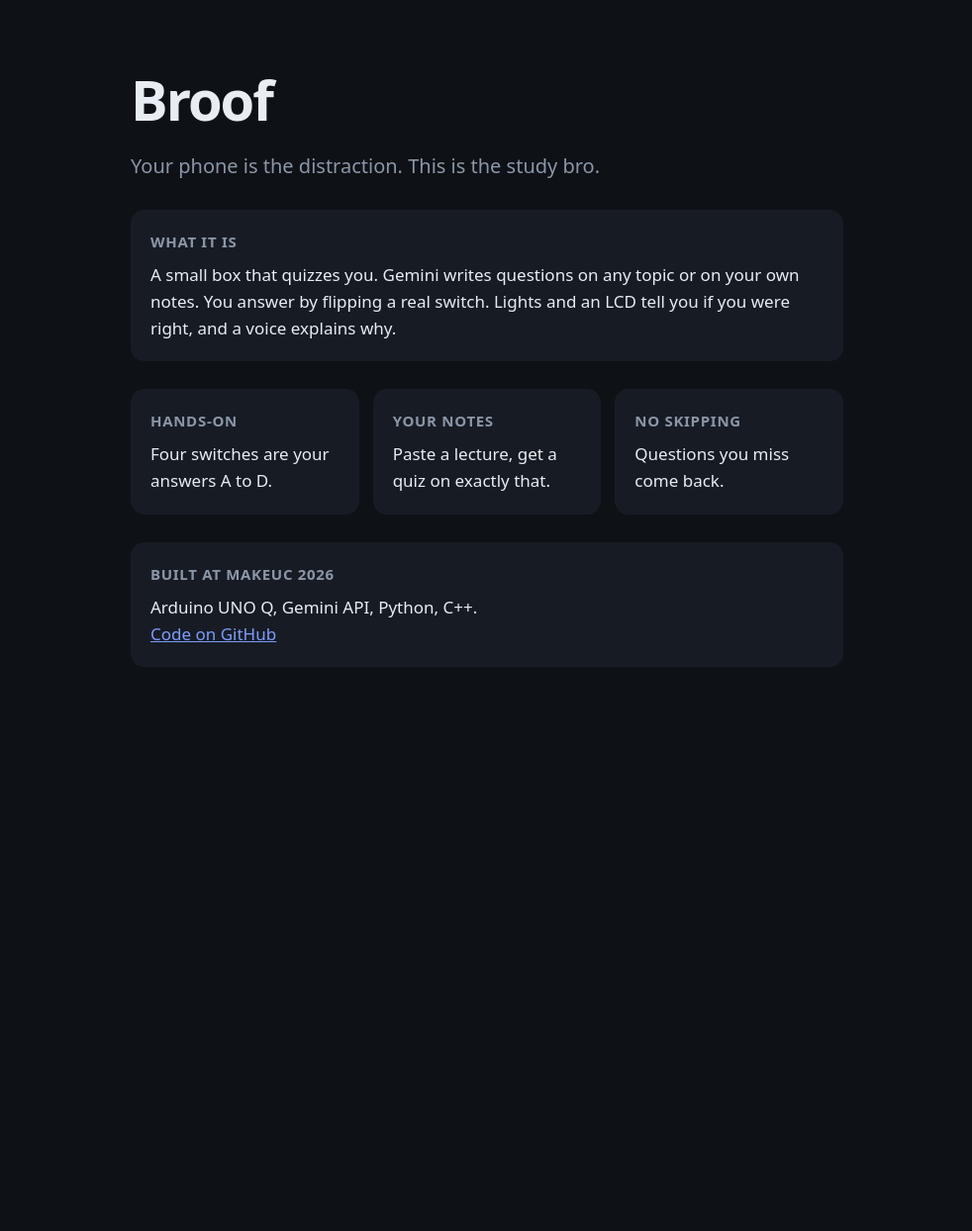
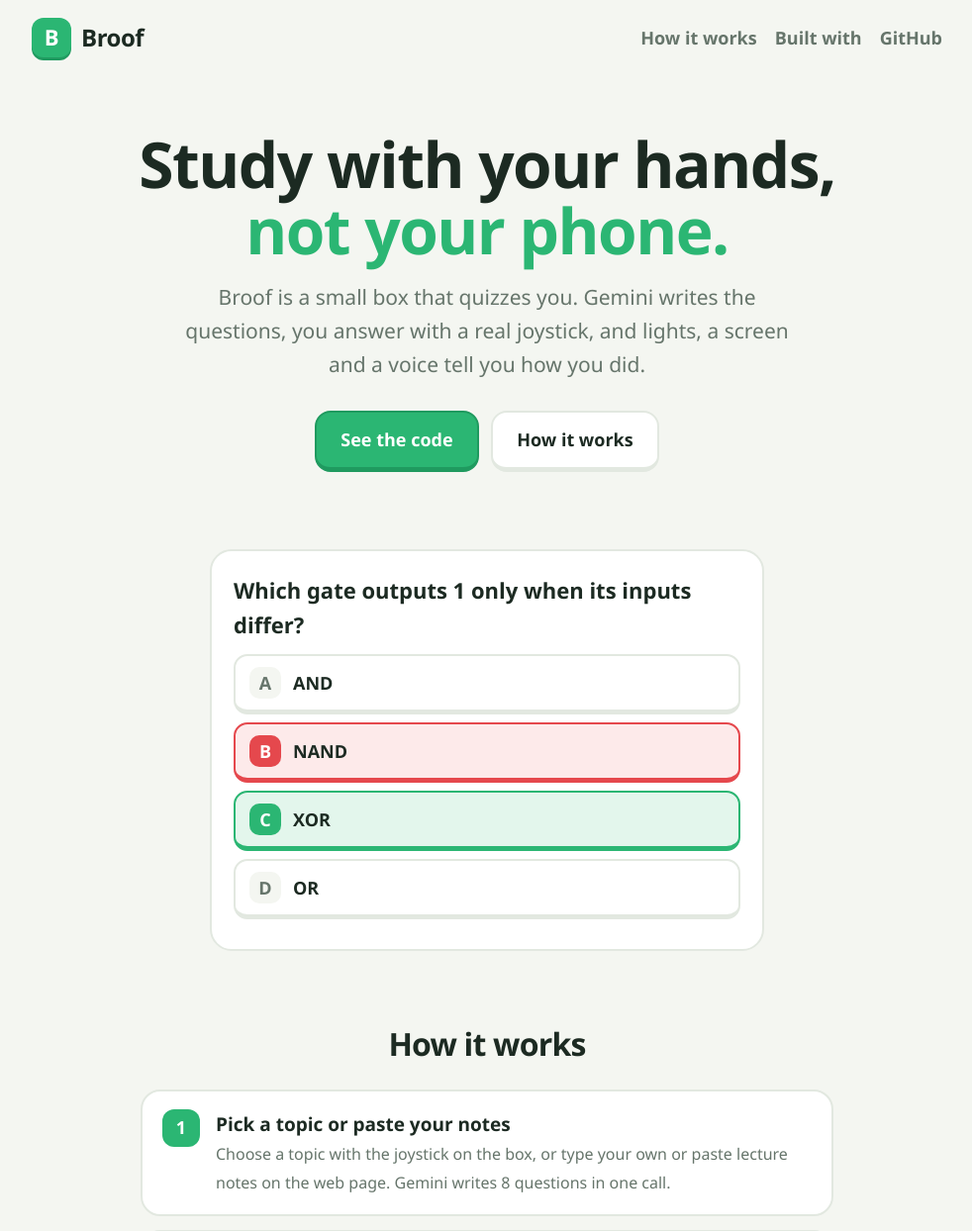
Before and after one commit to AnNguyen07269/Broof, a plain HTML site: page docs/index.html in a window 1280 px wide. Shown: the top 1244 px of the page at 99% size, without its empty margins (148-1130 px from the left). Before the commit the page ends 800 px from the top, so only its background shows below. Drawn offline with Linux system fonts and the light colour scheme.

Commit message:
Update landing page for final build
Co-Authored-By: Claude Sonnet 5.5 <noreply@anthropic.com>
Claude-Session: https://claude.ai/code/session_01TLHcWE1s98xCajLSNm1DLu

```diff
--- a/docs/index.html
+++ b/docs/index.html
@@ -1,25 +1,106 @@
 <!doctype html>
-<html lang="en"><head><meta charset="utf-8"><meta name="viewport" content="width=device-width,initial-scale=1">
+<html lang="en">
+<head>
+<meta charset="utf-8">
+<meta name="viewport" content="width=device-width, initial-scale=1">
 <title>Broof - your brain-rot-proof study bro</title>
+<meta name="description" content="Broof is a hands-on study box. Gemini writes the quiz, you answer with a real joystick, and lights, an LCD and a voice tell you how you did.">
 <style>
-:root{--bg:#0e1116;--card:#171c24;--text:#e8edf3;--muted:#8b97a7;--accent:#7c9cff}
-*{box-sizing:border-box}body{margin:0;background:var(--bg);color:var(--text);font:17px/1.6 system-ui,Segoe UI,sans-serif}
-main{max-width:760px;margin:0 auto;padding:56px 20px}
-h1{font-size:56px;margin:0;letter-spacing:-2px}.tag{color:var(--muted);font-size:20px;margin:6px 0 28px}
-.card{background:var(--card);border-radius:14px;padding:20px;margin:14px 0}
-h2{font-size:15px;color:var(--muted);text-transform:uppercase;letter-spacing:.7px;margin:0 0 8px}
-a{color:var(--accent)}.row{display:grid;grid-template-columns:repeat(auto-fit,minmax(200px,1fr));gap:14px}
-</style></head><body><main>
-<h1>Broof</h1>
-<div class="tag">Your phone is the distraction. This is the study bro.</div>
-<div class="card"><h2>What it is</h2>
-A small box that quizzes you. Gemini writes questions on any topic or on your own notes. You answer by flipping a real switch.
-Lights and an LCD tell you if you were right, and a voice explains why.</div>
-<div class="row">
-<div class="card"><h2>Hands-on</h2>Four switches are your answers A to D.</div>
-<div class="card"><h2>Your notes</h2>Paste a lecture, get a quiz on exactly that.</div>
-<div class="card"><h2>No skipping</h2>Questions you miss come back.</div>
+  :root { --bg:#f4f6f1; --card:#fff; --ink:#1c2a22; --muted:#66756b; --line:#e2e8e0;
+          --green:#2bb673; --green-d:#1f9a5f; --green-bg:#e3f6ec; --blue:#3b6cf6; --red:#e5484d; }
+  * { box-sizing:border-box; }
+  html { scroll-behavior:smooth; }
+  body { margin:0; background:var(--bg); color:var(--ink); font:18px/1.6 "Nunito","Segoe UI",system-ui,-apple-system,sans-serif; -webkit-font-smoothing:antialiased; }
+  .wrap { max-width:960px; margin:0 auto; padding:0 20px; }
+  nav { display:flex; align-items:center; justify-content:space-between; padding:18px 0; }
+  .brand { display:flex; align-items:center; gap:10px; font-weight:900; font-size:24px; letter-spacing:-.5px; }
+  .logo { width:40px; height:40px; border-radius:12px; background:var(--green); color:#fff; display:grid; place-items:center; font-weight:900; font-size:22px; box-shadow:0 3px 0 var(--green-d); }
+  nav a.link { color:var(--muted); text-decoration:none; font-weight:800; margin-left:18px; }
+  nav a.link:hover { color:var(--ink); }
+  .hero { text-align:center; padding:56px 0 40px; }
+  .hero h1 { font-size:clamp(38px,7vw,64px); line-height:1.05; margin:0 0 18px; letter-spacing:-1.5px; font-weight:900; }
+  .hero h1 em { font-style:normal; color:var(--green); }
+  .hero p { max-width:620px; margin:0 auto 26px; color:var(--muted); font-size:21px; }
+  .btn { display:inline-block; text-decoration:none; font-weight:900; padding:13px 24px; border-radius:16px; border:2px solid var(--line); border-bottom-width:5px; background:#fff; color:var(--ink); margin:4px; }
+  .btn.primary { background:var(--green); border-color:var(--green-d); color:#fff; }
+  .btn:active { transform:translateY(2px); border-bottom-width:3px; }
+  section { padding:34px 0; }
+  h2 { font-size:32px; letter-spacing:-.8px; margin:0 0 20px; font-weight:900; text-align:center; }
+  .grid { display:grid; grid-template-columns:repeat(auto-fit,minmax(200px,1fr)); gap:16px; }
+  .card { background:var(--card); border:2px solid var(--line); border-radius:20px; padding:22px; }
+  .card .ico { font-size:30px; }
+  .card h3 { margin:8px 0 4px; font-size:20px; font-weight:900; }
+  .card p { margin:0; color:var(--muted); font-size:16px; }
+  .steps { counter-reset:s; display:grid; gap:14px; max-width:700px; margin:0 auto; }
+  .step { display:flex; gap:16px; align-items:flex-start; background:var(--card); border:2px solid var(--line); border-radius:20px; padding:18px 20px; }
+  .step::before { counter-increment:s; content:counter(s); flex:none; width:38px; height:38px; border-radius:12px; background:var(--green); color:#fff; font-weight:900; display:grid; place-items:center; }
+  .step b { display:block; font-size:19px; }
+  .step span { color:var(--muted); font-size:16px; }
+  .mock { max-width:560px; margin:0 auto; background:var(--card); border:2px solid var(--line); border-radius:22px; padding:22px; }
+  .mock .q { font-weight:900; font-size:22px; margin-bottom:12px; }
+  .opt { display:flex; align-items:center; gap:12px; padding:11px 14px; margin:8px 0; border:2px solid var(--line); border-bottom-width:5px; border-radius:14px; font-weight:800; }
+  .opt i { font-style:normal; width:32px; height:32px; border-radius:10px; background:var(--bg); display:grid; place-items:center; color:var(--muted); }
+  .opt.ok { border-color:var(--green); background:var(--green-bg); }
+  .opt.ok i { background:var(--green); color:#fff; }
+  .opt.no { border-color:var(--red); background:#fdeaea; }
+  .opt.no i { background:var(--red); color:#fff; }
+  .tech { display:flex; flex-wrap:wrap; gap:10px; justify-content:center; }
+  .tech span { background:#fff; border:2px solid var(--line); border-radius:99px; padding:6px 16px; font-weight:800; font-size:15px; }
+  footer { text-align:center; color:var(--muted); font-size:15px; padding:36px 0 50px; }
+  footer a { color:var(--ink); font-weight:800; }
+</style>
+</head>
+<body>
+<div class="wrap">
+  <nav>
+    <div class="brand"><div class="logo">B</div>Broof</div>
+    <div><a class="link" href="#how">How it works</a><a class="link" href="#built">Built with</a><a class="link" href="https://github.com/AnNguyen07269/Broof">GitHub</a></div>
+  </nav>
+
+  <div class="hero">
+    <h1>Study with your hands,<br><em>not your phone.</em></h1>
+    <p>Broof is a small box that quizzes you. Gemini writes the questions, you answer with a real joystick, and lights, a screen and a voice tell you how you did.</p>
+    <a class="btn primary" href="https://github.com/AnNguyen07269/Broof">See the code</a>
+    <a class="btn" href="#how">How it works</a>
+  </div>
+
+  <section>
+    <div class="mock">
+      <div class="q">Which gate outputs 1 only when its inputs differ?</div>
+      <div class="opt"><i>A</i>AND</div>
+      <div class="opt no"><i>B</i>NAND</div>
+      <div class="opt ok"><i>C</i>XOR</div>
+      <div class="opt"><i>D</i>OR</div>
+    </div>
+  </section>
+
+  <section id="how">
+    <h2>How it works</h2>
+    <div class="steps">
+      <div class="step"><div><b>Pick a topic or paste your notes</b><span>Choose a topic with the joystick on the box, or type your own or paste lecture notes on the web page. Gemini writes 8 questions in one call.</span></div></div>
+      <div class="step"><div><b>Answer with the joystick</b><span>Push up, right, down or left for A, B, C or D. The box does not care about your notifications.</span></div></div>
+      <div class="step"><div><b>Get feedback you can see and hear</b><span>The LCD and LED go green or red, and a short "why" explains the answer in a normal, coach, or mom voice.</span></div></div>
+      <div class="step"><div><b>Miss one? It comes back</b><span>Questions you get wrong return a few answers later, and each lesson ends with a score and a review of what you missed.</span></div></div>
+    </div>
+  </section>
+
+  <section>
+    <h2>Why it is different</h2>
+    <div class="grid">
+      <div class="card"><div class="ico">📵</div><h3>No phone</h3><p>The phone is the distraction. This box does one thing: it makes you recall.</p></div>
+      <div class="card"><div class="ico">📝</div><h3>Your own notes</h3><p>Quizzes come from what your class actually taught, not generic trivia.</p></div>
+      <div class="card"><div class="ico">🧠</div><h3>Learns from mistakes</h3><p>Every answer comes with a why, and missed questions are asked again.</p></div>
+      <div class="card"><div class="ico">🎙️</div><h3>It talks back</h3><p>Voices by ElevenLabs read questions and explanations aloud.</p></div>
+    </div>
+  </section>
+
+  <section id="built">
+    <h2>Built with</h2>
+    <div class="tech"><span>Arduino UNO Q</span><span>Grove LCD + joystick</span><span>Gemini API</span><span>Python</span><span>C++</span><span>ElevenLabs</span><span>Arduino App Lab</span></div>
+    <p style="text-align:center;color:var(--muted);max-width:620px;margin:20px auto 0;font-size:16px">The UNO Q has two brains: Linux runs the quiz and the web page, and the microcontroller reads the stick and drives the LCD. They talk over the Arduino Bridge.</p>
+  </section>
+
+  <footer>Built solo at MakeUC 2026 by An Nguyen &middot; <a href="https://github.com/AnNguyen07269/Broof">GitHub</a></footer>
 </div>
-<div class="card"><h2>Built at MakeUC 2026</h2>Arduino UNO Q, Gemini API, Python, C++.
-<br><a href="https://github.com/AnNguyen07269/Broof">Code on GitHub</a></div>
-</main></body></html>
+</body>
+</html>
```
